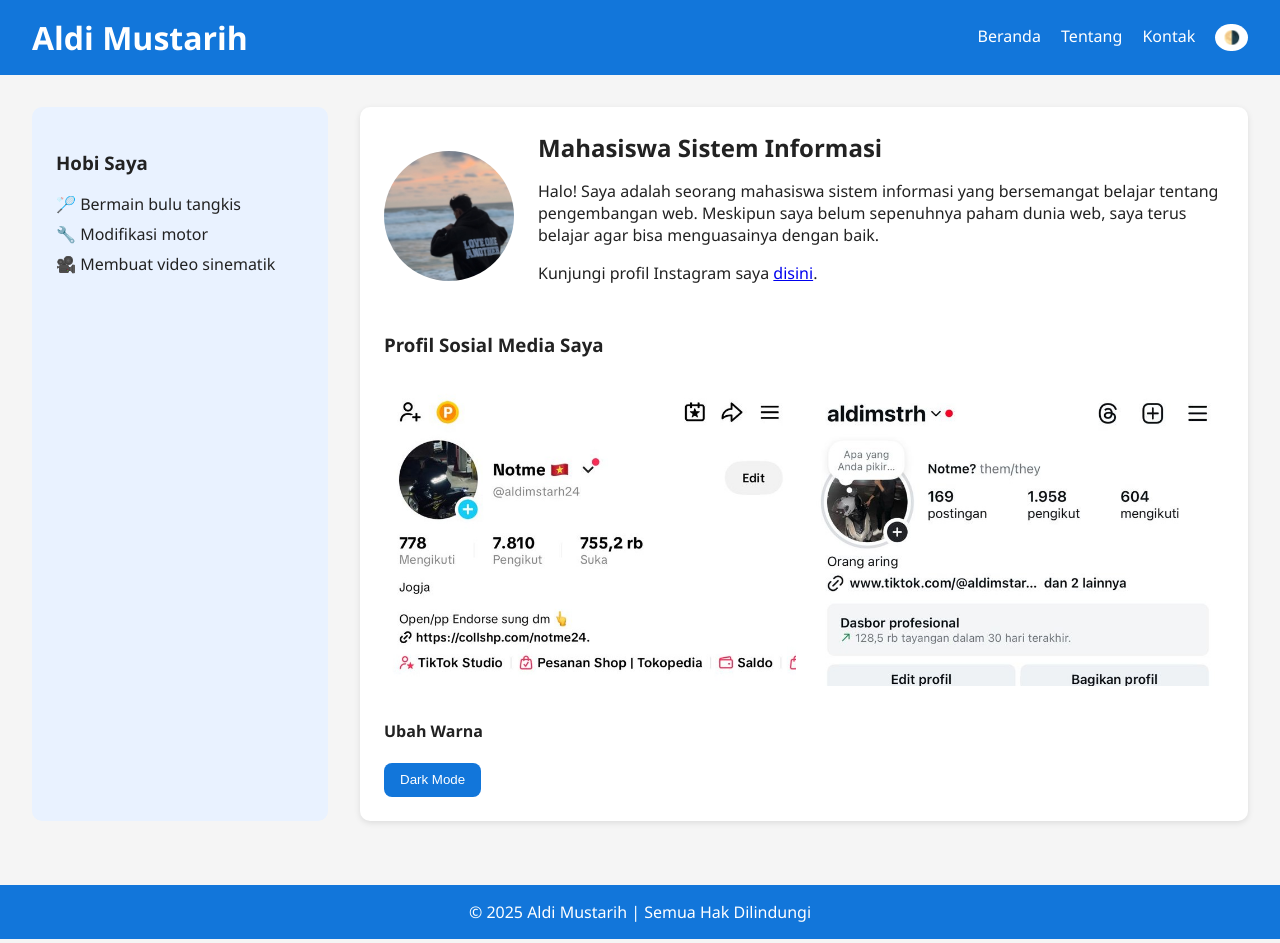
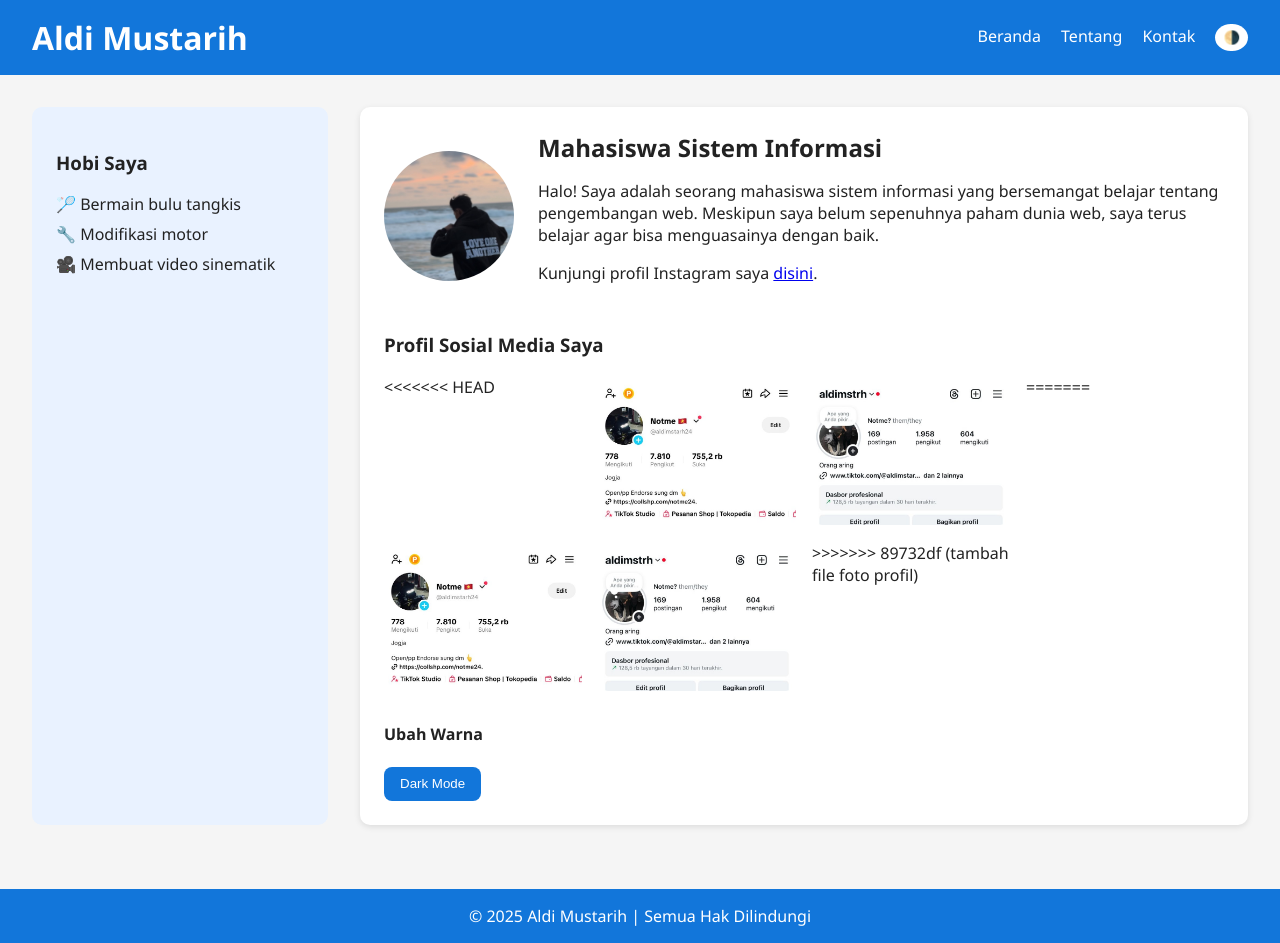
Before and after one commit to aldimustarih46-a11y/aldimustarih46-a11y.github.io, a plain HTML site: page index.html in a window 1280 px wide. Drawn offline with Linux system fonts and the light colour scheme.

```diff
--- a/index.html
+++ b/index.html
@@ -44,8 +44,13 @@
       <div class="portfolio">
         <h3>Profil Sosial Media Saya</h3>
         <div class="portfolio-items">
+<<<<<<< HEAD
           <img src="foto2.jpg" alt="">
           <img src="foto3.jpg" alt="">
+=======
+          <img src="foto2.jpg" alt="foto profil Instagram">
+          <img src="foto3.jpg" alt="foto profil tiktok">
+>>>>>>> 89732df (tambah file foto profil)
         </div>
       </div>
 
```
